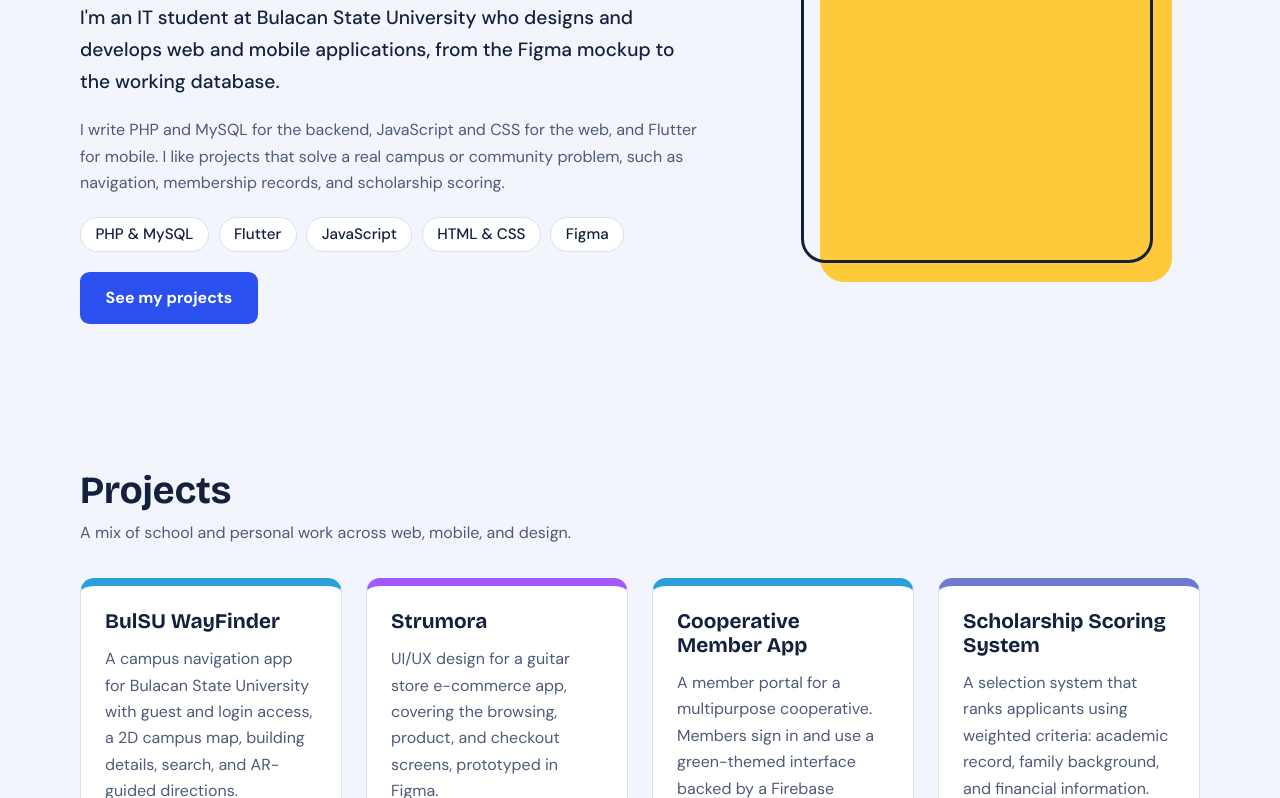
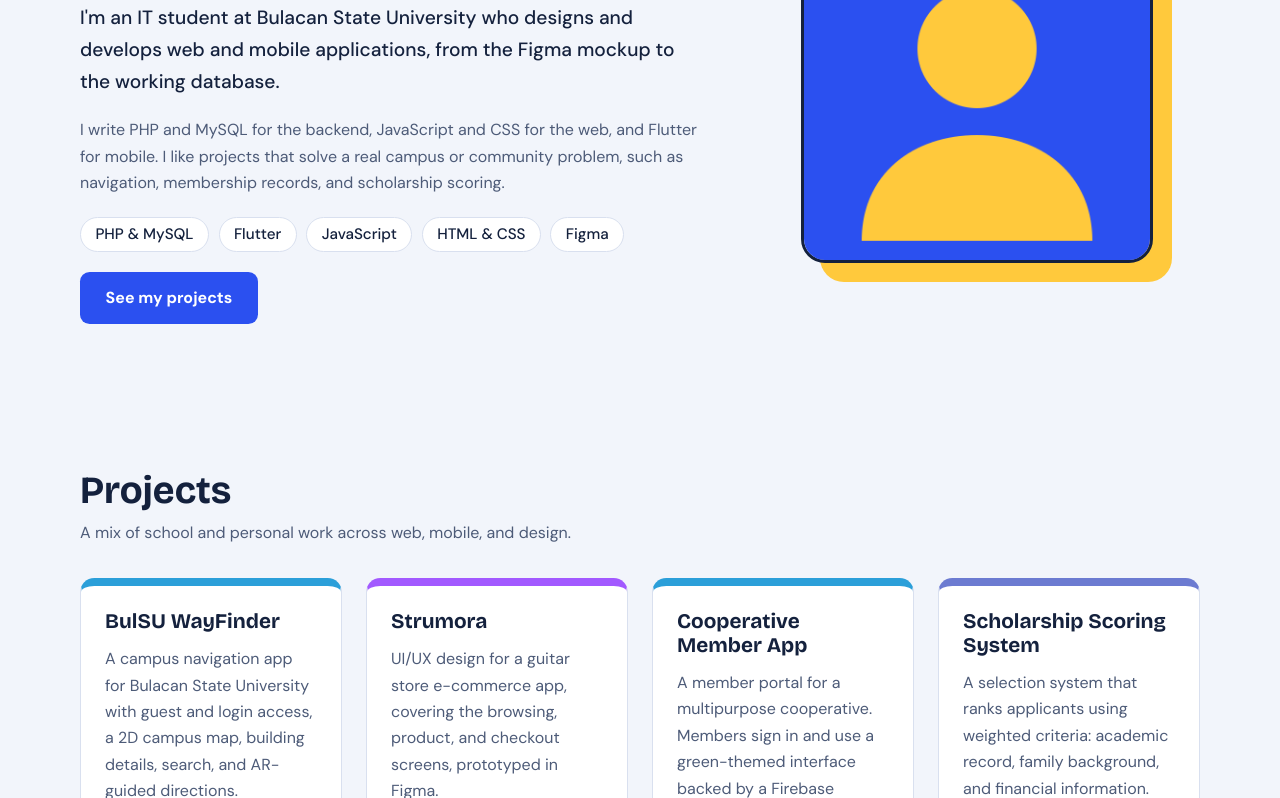
Before and after one commit to geronimo-gerson-4/Gers, a plain HTML site: page index.html in a window 1280 px wide. Shown: the part 295-1093 px from the top of the page. Drawn offline with nearby package versions, Linux system fonts and the light colour scheme.

Commit message:
Update profile image source in index.html

```diff
--- a/index.html
+++ b/index.html
@@ -64,8 +64,7 @@
       </div>
 
       <figure class="hero-photo">
-        <!-- Replace images/profile.svg with your own photo (e.g. images/profile.jpg) and update the src -->
-        <img src="profile.svg" alt="Portrait of Ger" width="360" height="360">
+        <img src="images/profile.png" alt="Portrait of Ger" width="360" height="360">
       </figure>
     </section>
 
```
